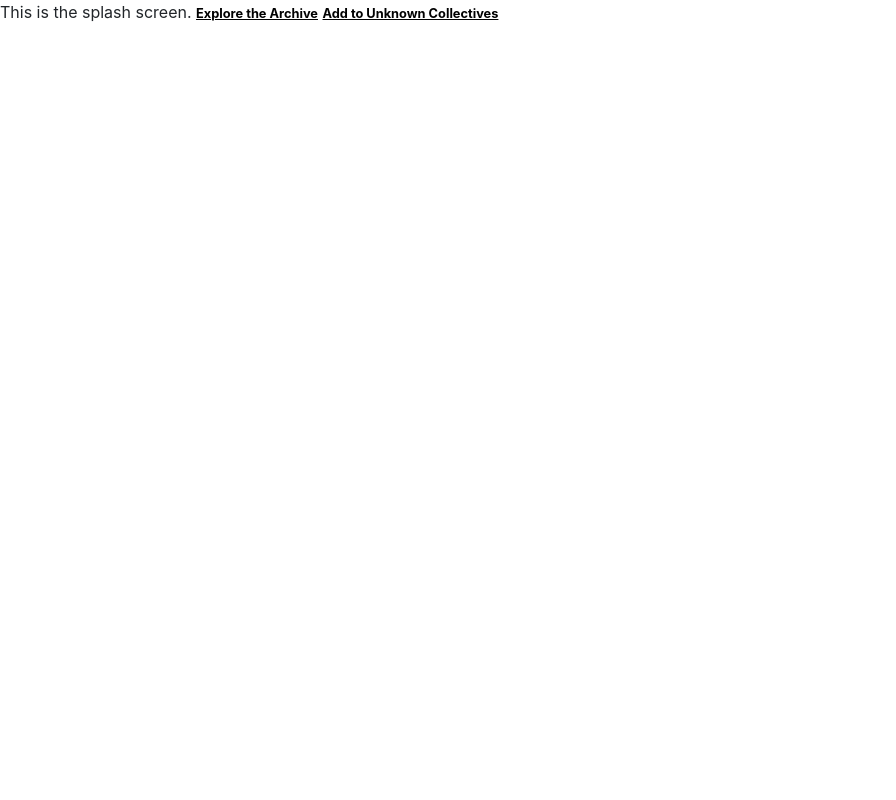
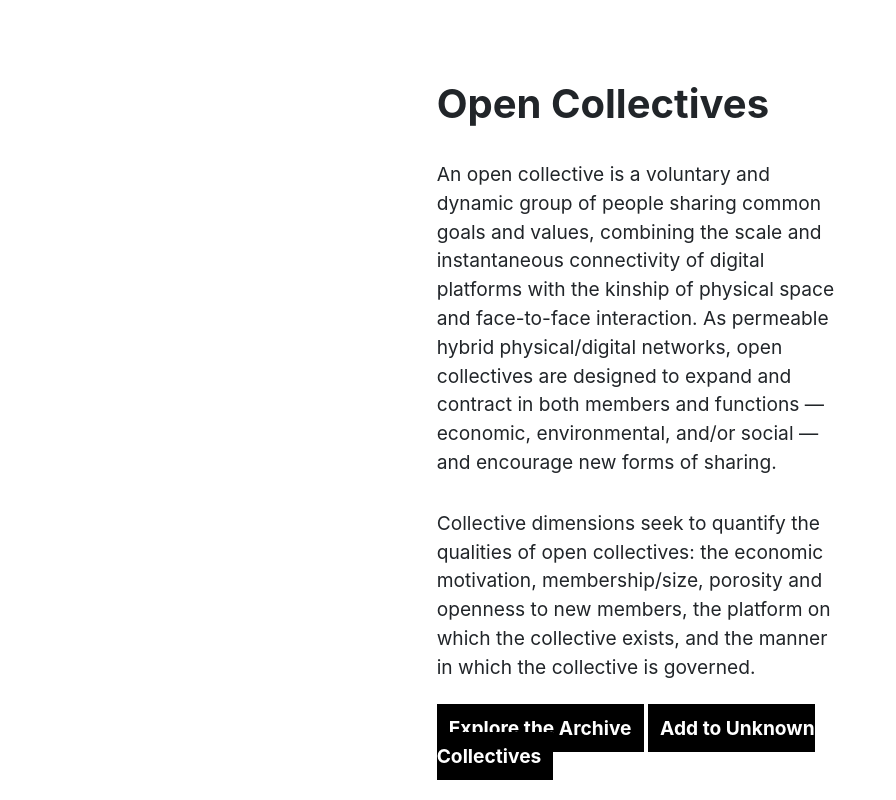
Before and after one commit to civic-data-design-lab/venice-collectives, a plain HTML site: page src/templates/index.html in a window 1280 px wide. Shown: the whole page, without its empty margins (0-896 px from the left). Drawn offline with nearby package versions, Linux system fonts and the light colour scheme.

Commit message:
splash screen update

```diff
--- a/src/static/index.css
+++ b/src/static/index.css
@@ -40,6 +40,21 @@ body.hide-overflow {
   left:0;
   background:white;
   z-index:15;
+  padding:10vh 0;
+}
+#splashScreen h1 {
+  margin-bottom:2rem;
+}
+#splashScreen p {
+  font-size:1.2rem;
+  margin-bottom:2rem;
+}
+#splashScreen a {
+  padding:0.75rem;
+  background:black;
+  color:white;
+  text-decoration:none;
+  font-size:1.2rem;
 }
 header.navBar {
   display: flex;
--- a/src/templates/index.html
+++ b/src/templates/index.html
@@ -23,9 +23,16 @@
 
 <body>
   <div id="splashScreen">
-    This is the splash screen.
-    <a href="#" id="splashArchive">Explore the Archive</a>
-    <a href="#formModal" data-toggle="modal" data-target="#formModal" id="splashUnkown">Add to Unknown Collectives</a>
+    <div class="row justify-content-center">
+      <div class="col-4">
+        <h1>Open Collectives</h1>
+        <p>An open collective is a voluntary and dynamic group of people sharing common goals and values, combining the scale and instantaneous connectivity of digital platforms with the kinship of physical space and face-to-face interaction. As permeable hybrid physical/digital networks, open collectives are designed to expand and contract in both members and functions — economic, environmental, and/or social — and encourage new forms of sharing.</p>
+        <p>Collective dimensions seek to quantify the qualities of open collectives: the economic motivation, membership/size, porosity and openness to new members, the platform on which the collective exists, and the manner in which the collective is governed.</p>
+        <a href="#" id="splashArchive">Explore the Archive</a>
+        <a href="#formModal" data-toggle="modal" data-target="#formModal" id="splashUnkown">Add to Unknown Collectives</a>
+      </div>
+    </div>
+
   </div>
   <main>
     <div class="container-fluid">
```
